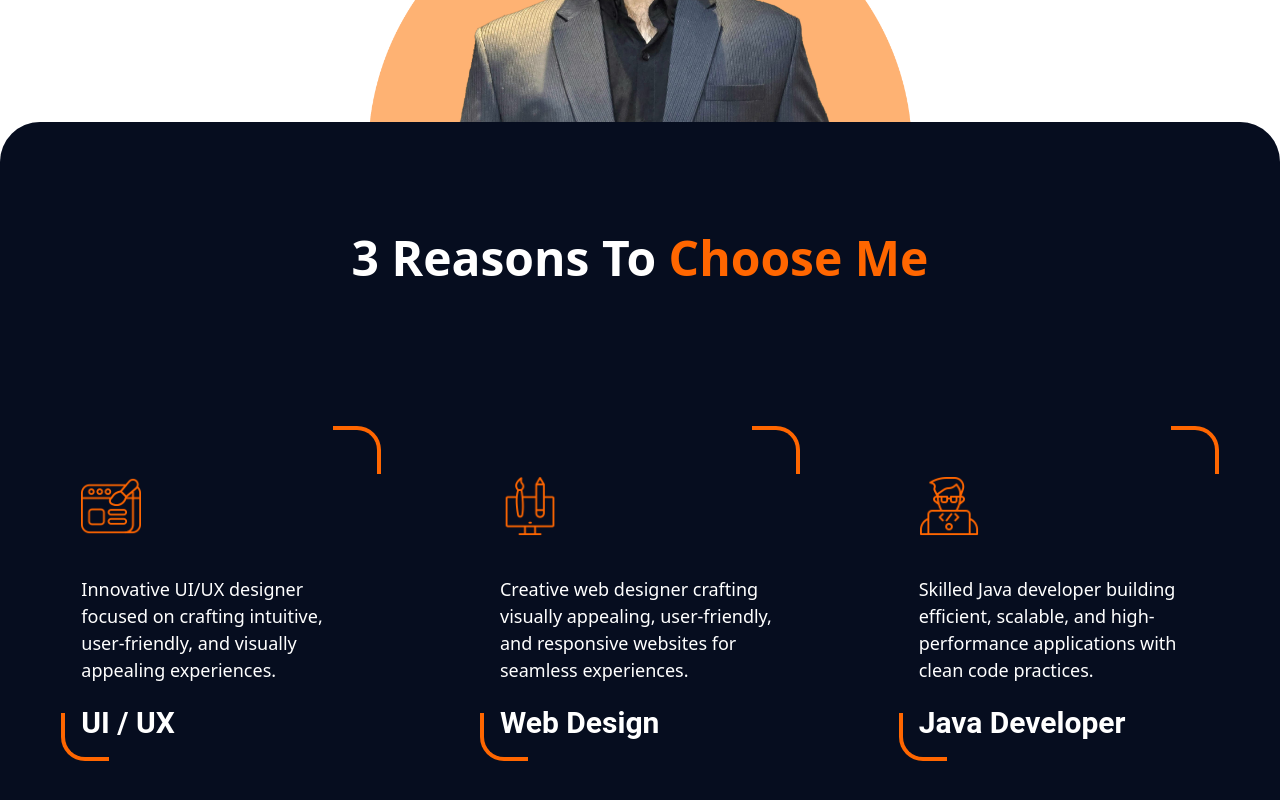
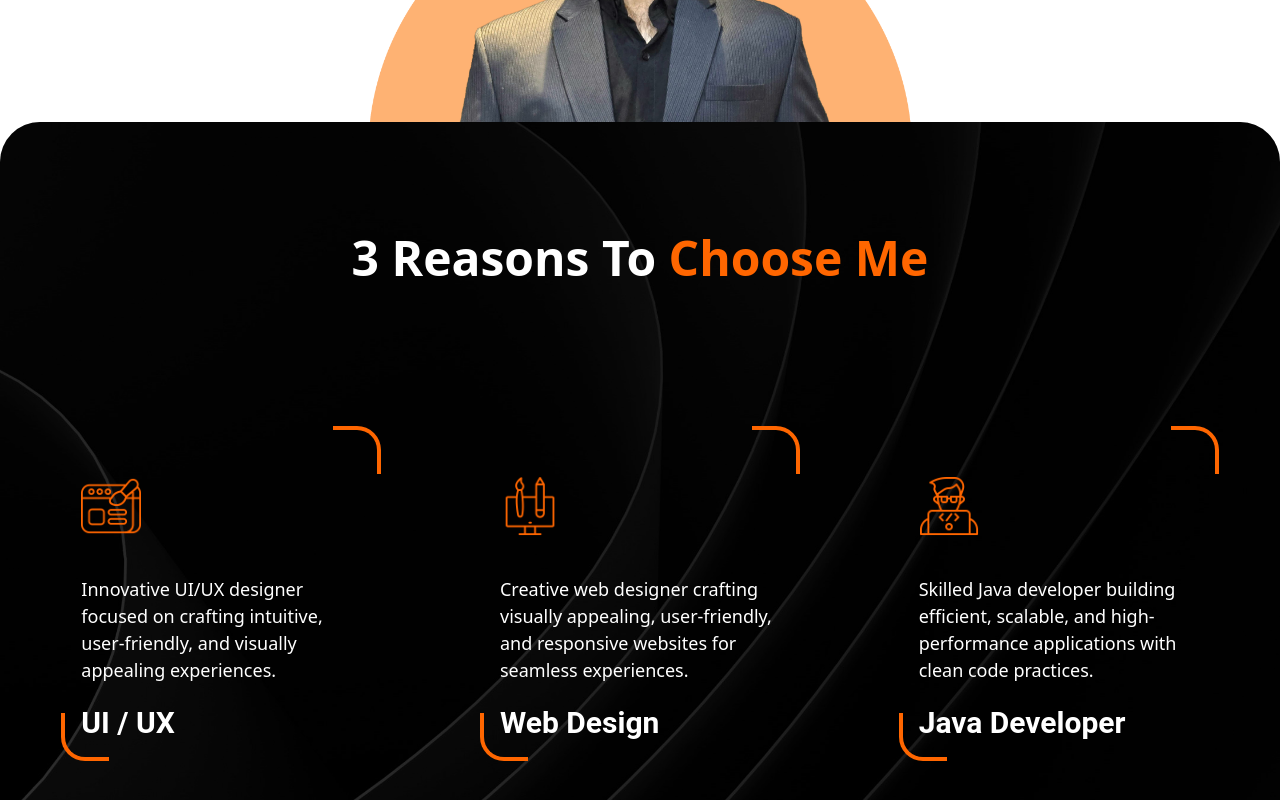
Before and after one commit to Zunairzz/Porfolio, a React (Create React App) app in the folder frontend/: page / in a window 1280 px wide. Shown: the part 560-1360 px from the top of the page. Built offline with nearby package versions, Linux system fonts and the light colour scheme; a web font is replaced by a local one.

Commit message:
- Fix text color

```diff
--- a/frontend/src/css/InfoCard.css
+++ b/frontend/src/css/InfoCard.css
@@ -1,6 +1,6 @@
 .parent-info-card {
     position: relative; /* Ensure the container is positioned */
-    /*background-image: url("../assests/testimonials.jpg");*/
+    background-image: url("../assests/testimonials.jpg");
     background-color: #09122C;
     background-size: cover;
     background-position: center;
```
